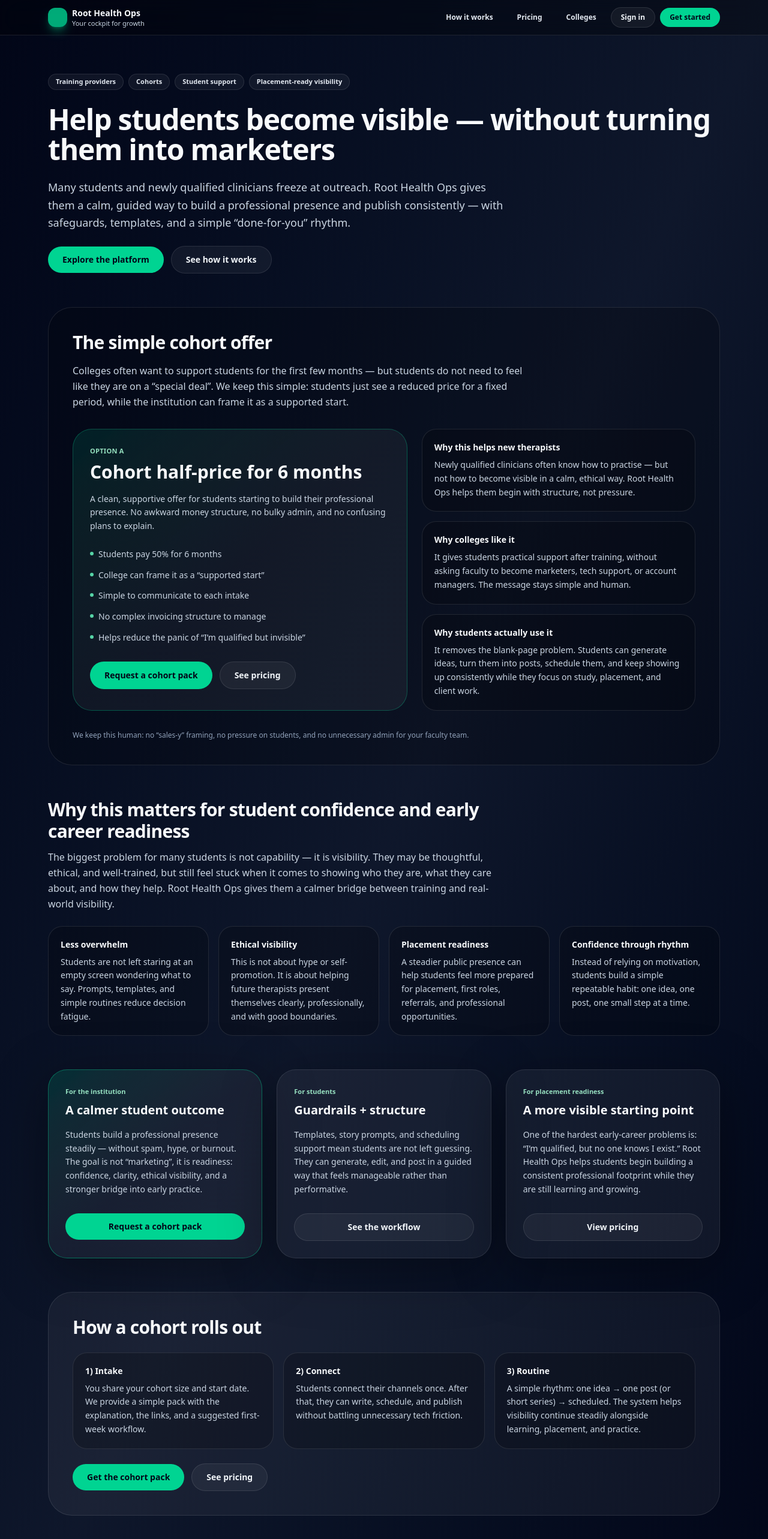
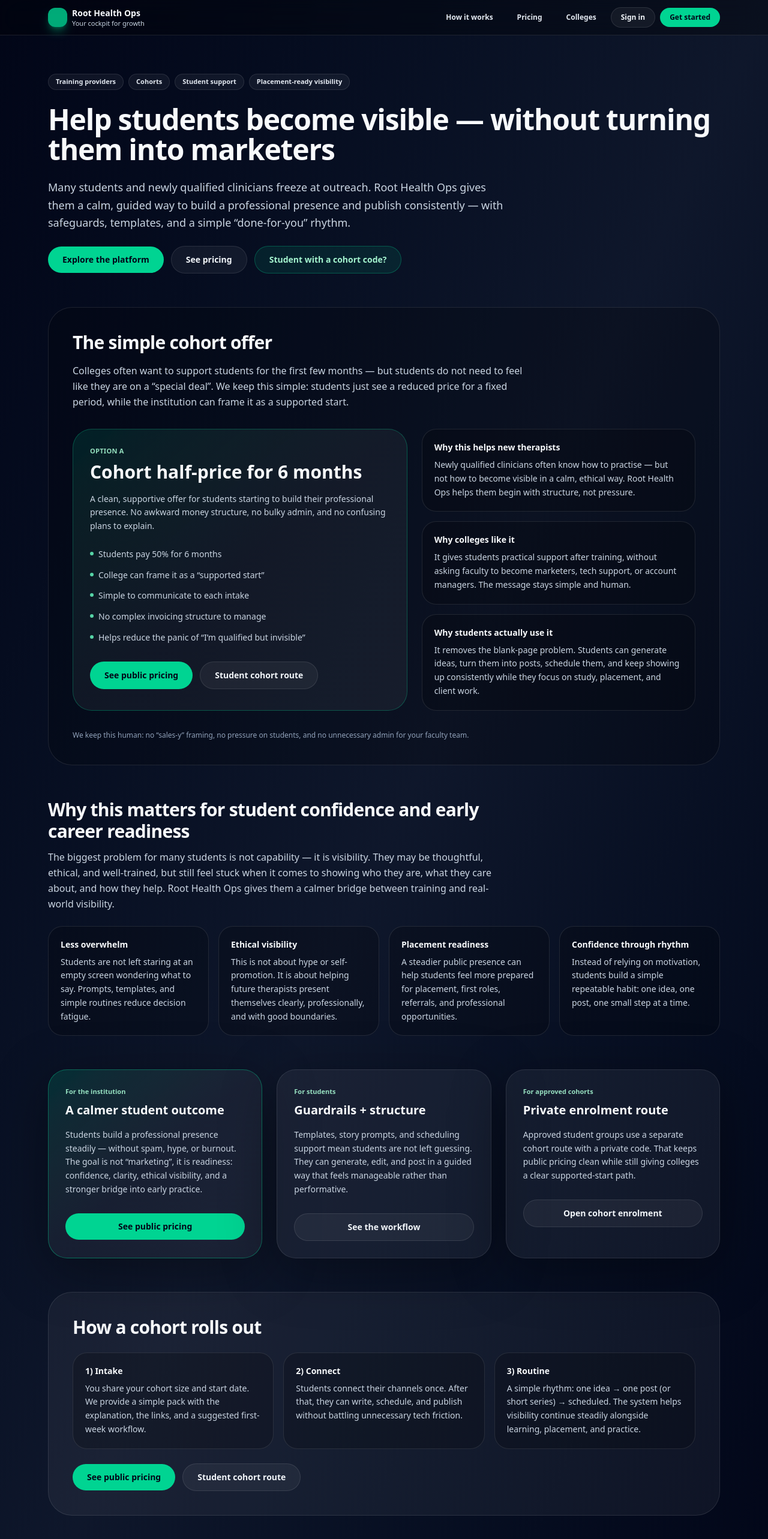
Before and after one commit to Hypnohippy/root-health-ops-dashboard1, a Next.js app: page /colleges in a window 1280 px wide. Shown: the top 2566 px of the page at 60% size. Built offline with nearby package versions, Linux system fonts and the light colour scheme.

Commit message:
Update page.tsx

```diff
--- a/app/(marketing)/colleges/page.tsx
+++ b/app/(marketing)/colleges/page.tsx
@@ -1,4 +1,3 @@
-// app/colleges/page.tsx
 "use client";
 
 import Link from "next/link";
@@ -94,7 +93,6 @@
 export default function CollegesPage() {
   return (
     <main className="mx-auto max-w-6xl px-4 py-12 md:py-16 space-y-14">
-      {/* Hero */}
       <section className="space-y-6">
         <div className="flex flex-wrap items-center gap-2">
           <Pill>Training providers</Pill>
@@ -116,23 +114,32 @@
 
         <div className="flex flex-wrap items-center gap-3">
           <Link
-            href="/dashboard/connect"
+            href="/how-it-works"
             className="inline-flex items-center justify-center rounded-full bg-emerald-400 px-6 py-3 text-sm font-semibold text-slate-950 hover:bg-emerald-300"
           >
             Explore the platform
           </Link>
 
           <Link
-            href="/how-it-works"
+            href="/pricing"
             className="inline-flex items-center justify-center rounded-full border border-white/10 bg-white/5 px-6 py-3 text-sm font-semibold text-slate-100 hover:bg-white/10"
           >
-            See how it works
+            See pricing
+          </Link>
+
+          <Link
+            href="/cohort"
+            className="inline-flex items-center justify-center rounded-full border border-emerald-400/30 bg-emerald-400/10 px-6 py-3 text-sm font-semibold text-emerald-200 hover:bg-emerald-400/15"
+          >
+            Student with a cohort code?
           </Link>
         </div>
       </section>
 
-      {/* Cohort offer */}
-      <section className="rounded-[40px] border border-white/10 bg-black/20 p-7 md:p-10 space-y-8">
+      <section
+        id="cohort-offer"
+        className="rounded-[40px] border border-white/10 bg-black/20 p-7 md:p-10 space-y-8"
+      >
         <div className="space-y-4">
           <h2 className="text-2xl md:text-3xl font-semibold tracking-tight">
             The simple cohort offer
@@ -172,17 +179,17 @@
 
             <div className="mt-7 flex flex-wrap gap-3">
               <Link
-                href="/dashboard/connect"
+                href="/pricing"
                 className="inline-flex items-center justify-center rounded-full bg-emerald-400 px-6 py-3 text-sm font-semibold text-slate-950 hover:bg-emerald-300"
               >
-                Request a cohort pack
+                See public pricing
               </Link>
 
               <Link
-                href="/pricing"
+                href="/cohort"
                 className="inline-flex items-center justify-center rounded-full border border-white/10 bg-white/5 px-6 py-3 text-sm font-semibold text-slate-100 hover:bg-white/10"
               >
-                See pricing
+                Student cohort route
               </Link>
             </div>
           </div>
@@ -215,7 +222,6 @@
         </div>
       </section>
 
-      {/* Expanded benefits */}
       <section className="space-y-6">
         <div className="max-w-3xl space-y-3">
           <h2 className="text-2xl md:text-3xl font-semibold tracking-tight">
@@ -254,13 +260,12 @@
         </div>
       </section>
 
-      {/* What colleges get */}
       <section className="grid gap-6 lg:grid-cols-3">
         <Card
           eyebrow="For the institution"
           title="A calmer student outcome"
-          ctaLabel="Request a cohort pack"
-          ctaHref="/dashboard/connect"
+          ctaLabel="See public pricing"
+          ctaHref="/pricing"
           highlight
         >
           Students build a professional presence steadily — without spam, hype,
@@ -281,19 +286,17 @@
         </Card>
 
         <Card
-          eyebrow="For placement readiness"
-          title="A more visible starting point"
-          ctaLabel="View pricing"
-          ctaHref="/pricing"
+          eyebrow="For approved cohorts"
+          title="Private enrolment route"
+          ctaLabel="Open cohort enrolment"
+          ctaHref="/cohort"
         >
-          One of the hardest early-career problems is: “I’m qualified, but no
-          one knows I exist.” Root Health Ops helps students begin building a
-          consistent professional footprint while they are still learning and
-          growing.
+          Approved student groups use a separate cohort route with a private
+          code. That keeps public pricing clean while still giving colleges a
+          clear supported-start path.
         </Card>
       </section>
 
-      {/* Implementation steps */}
       <section className="rounded-[40px] border border-white/10 bg-white/5 p-7 md:p-10 space-y-6">
         <h2 className="text-2xl md:text-3xl font-semibold tracking-tight">
           How a cohort rolls out
@@ -329,16 +332,16 @@
 
         <div className="flex flex-wrap items-center gap-3">
           <Link
-            href="/dashboard/connect"
+            href="/pricing"
             className="inline-flex items-center justify-center rounded-full bg-emerald-400 px-6 py-3 text-sm font-semibold text-slate-950 hover:bg-emerald-300"
           >
-            Get the cohort pack
+            See public pricing
           </Link>
           <Link
-            href="/pricing"
+            href="/cohort"
             className="inline-flex items-center justify-center rounded-full border border-white/10 bg-white/5 px-6 py-3 text-sm font-semibold text-slate-100 hover:bg-white/10"
           >
-            See pricing
+            Student cohort route
           </Link>
         </div>
       </section>
```
